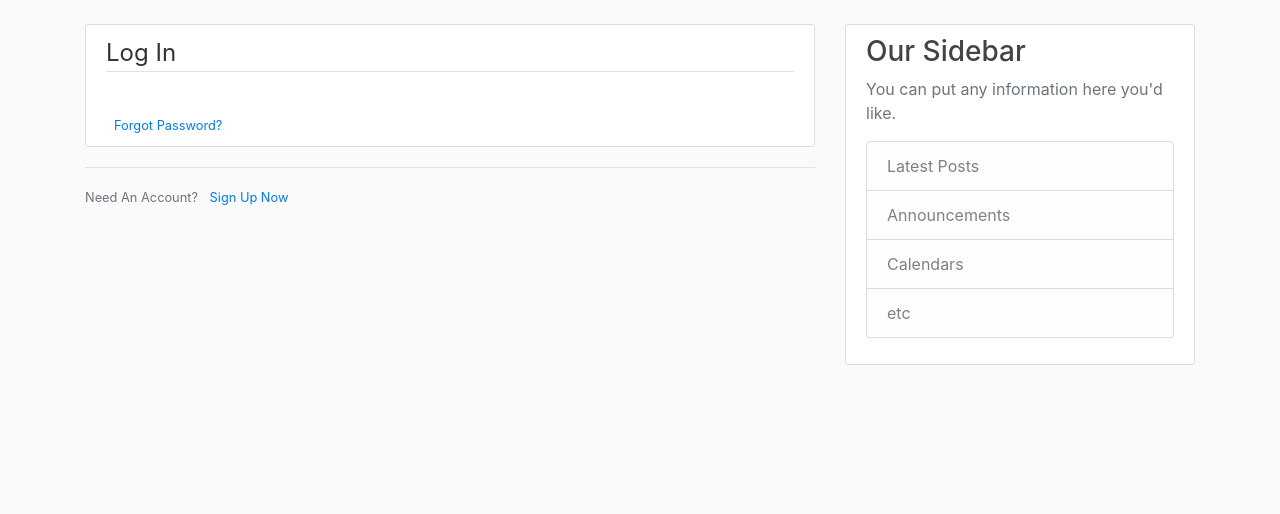
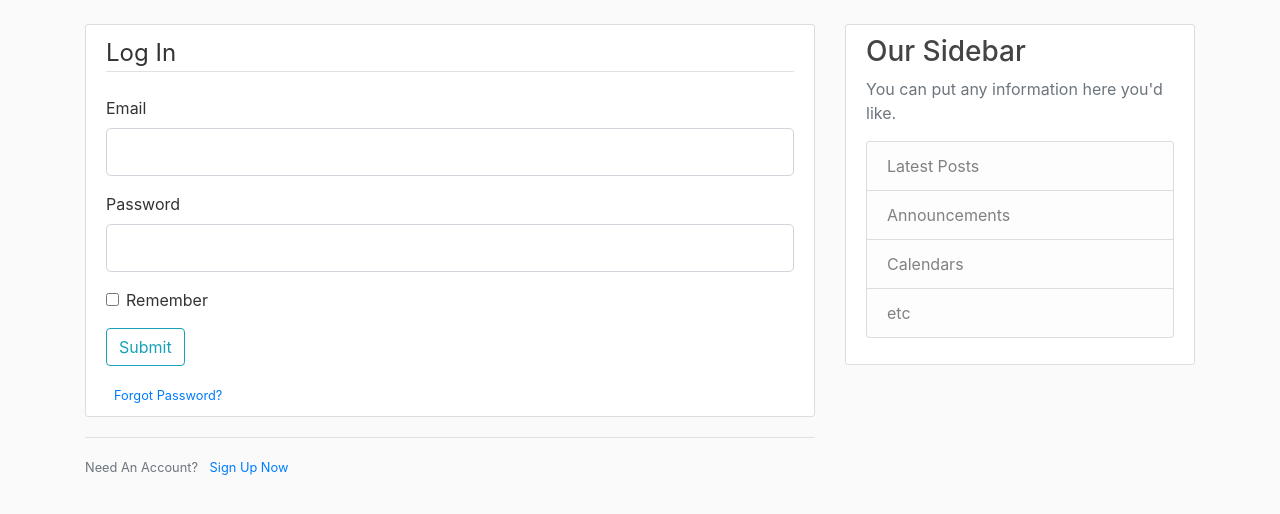
Before and after one commit to ShadmanSahil/Flask, a Flask app: template FlaskBlog/Templates/templates/login.html in a window 1280 px wide. Shown: the part 56-570 px from the top of the page. Run offline with Flask 2, Linux system fonts and the light colour scheme; the template is opened without the code that fills it: most values are stand-ins (such as "Sample title", 1, 10 or a date in 2020); form fields are guessed from the names that the template uses; some libraries are stand-ins or nearby versions.

Commit message:
Update login.html
Added labels and inputs for the registration form

```diff
--- a/FlaskBlog/Templates/templates/login.html
+++ b/FlaskBlog/Templates/templates/login.html
@@ -5,7 +5,40 @@
             {{ form.hidden_tag() }}
             <fieldset class="form-group">
                 <legend class="border-bottom mb-4">Log In</legend>
+                <div class="form-group">
+                    {{ form.email.label(class="form-control-label") }}
+                    {% if form.email.errors %}
+                        {{ form.email(class="form-control form-control-lg is-invalid") }}
+                        <div class="invalid-feedback">
+                            {% for error in form.email.errors %}
+                                <span>{{ error }}</span>
+                            {% endfor %}
+                        </div>
+                    {% else %}
+                        {{ form.email(class="form-control form-control-lg") }}
+                    {% endif %}
+                </div>
+                <div class="form-group">
+                    {{ form.password.label(class="form-control-label") }}
+                    {% if form.password.errors %}
+                        {{ form.password(class="form-control form-control-lg is-invalid") }}
+                        <div class="invalid-feedback">
+                            {% for error in form.password.errors %}
+                                <span>{{ error }}</span>
+                            {% endfor %}
+                        </div>
+                    {% else %}
+                        {{ form.password(class="form-control form-control-lg") }}
+                    {% endif %}
+                </div>
+                <div class="form-check">
+                    {{ form.remember(class="form-check-input") }}
+                    {{ form.remember.label(class="form-check-label") }}
+                </div>
             </fieldset>
+            <div class="form-group">
+                {{ form.submit(class="btn btn-outline-info") }}
+            </div>
             <small class="text-muted ml-2">
                 <a href="#">Forgot Password?</a>
             </small>
```
